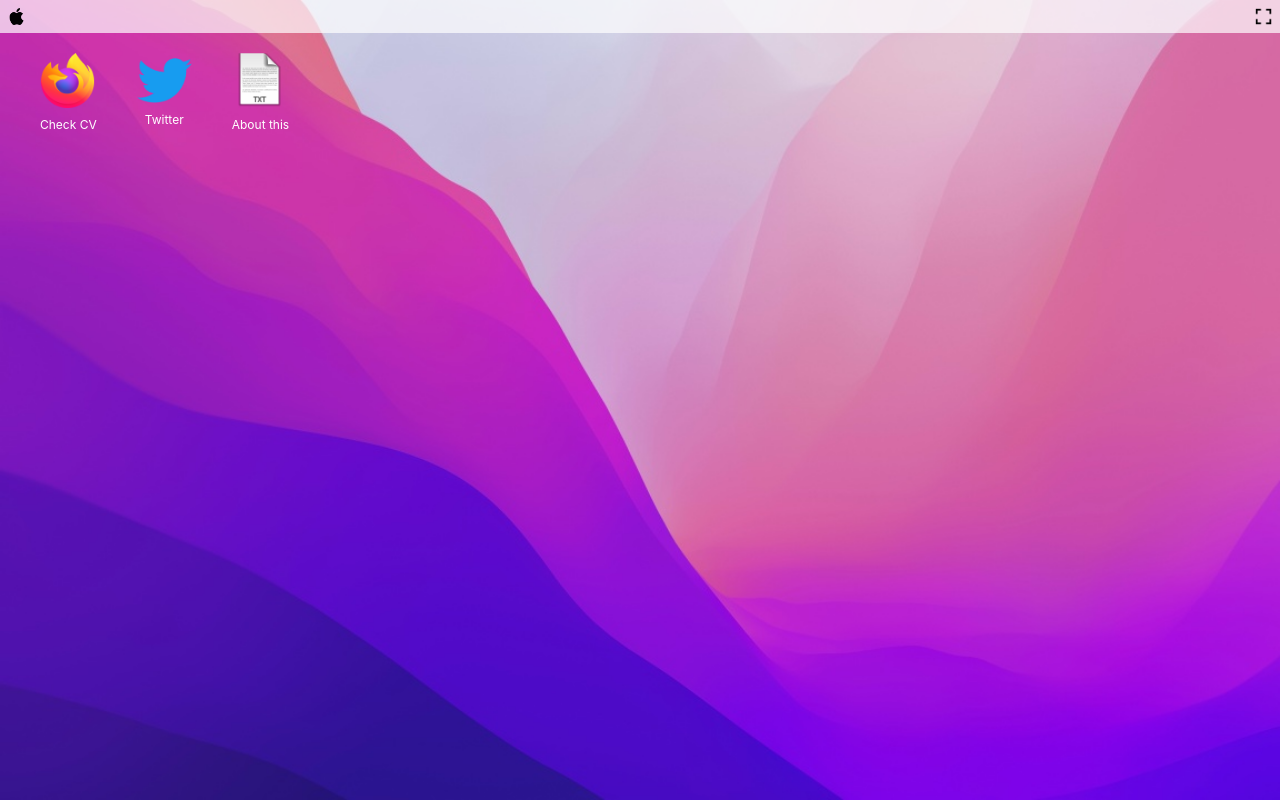
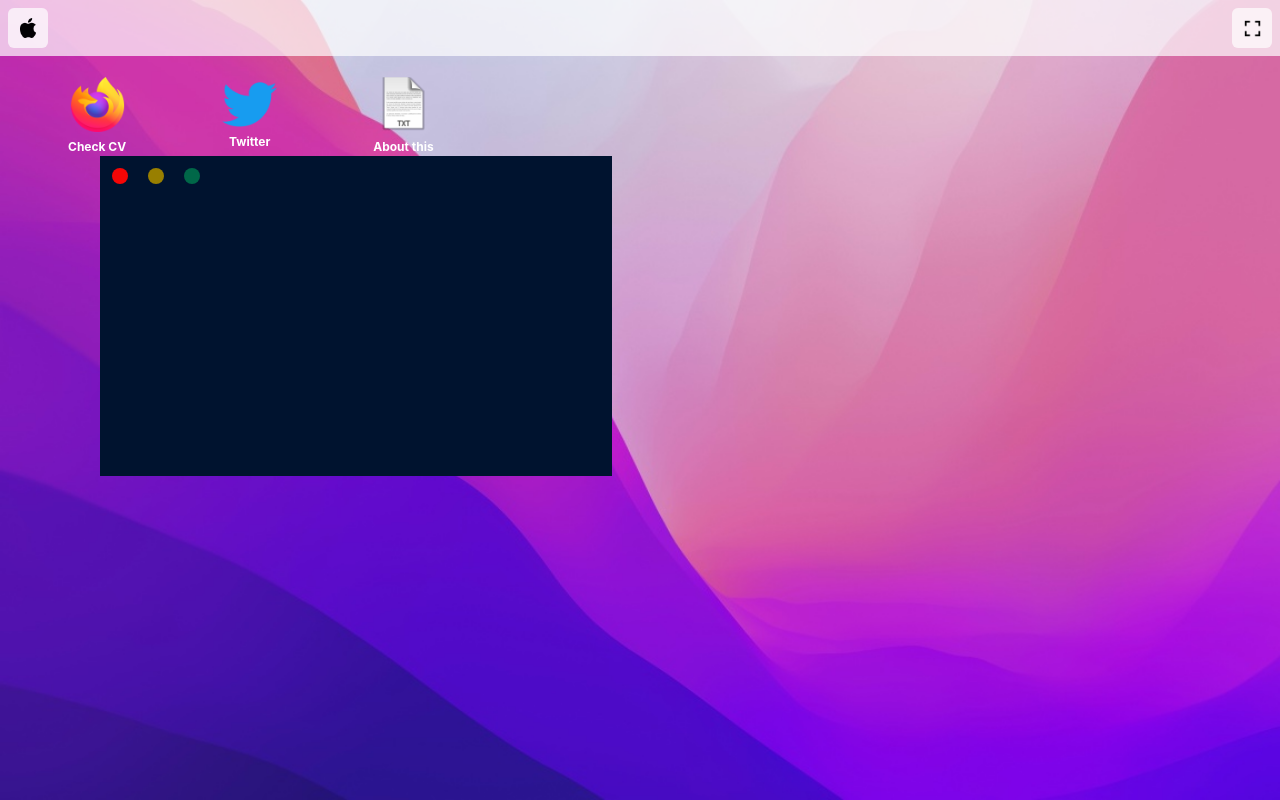
Before and after one commit to thedraxx/MacOs-Profile, a Next.js app: page / in a window 1280 px wide. Built offline with nearby package versions, Linux system fonts and the light colour scheme.

Commit message:
create folder mac

```diff
--- a/src/app/layout.tsx
+++ b/src/app/layout.tsx
@@ -3,6 +3,9 @@
 import TopBar from '@/components/TopBar/TopBar'
 import './globals.css'
 import { ChakraProvider, Box } from '@chakra-ui/react';
+import ShowFolder from '@/components/ShowFolder/ShowFolder';
+import { GlobalThemeChakra } from '../theme/Theme';
+
 
 export const metadata = {
   title: 'Create Next App',
@@ -16,7 +19,10 @@ export default function RootLayout({
 }) {
   return (
     <html lang="en">
-      <ChakraProvider>
+      <ChakraProvider
+        theme={GlobalThemeChakra}
+      >
+
         <Box
           bg="gray.200"
           h="100vh"
@@ -24,6 +30,7 @@ export default function RootLayout({
           backgroundSize="cover"
         >
           <TopBar />
+          <ShowFolder />
           {children}
         </Box>
       </ChakraProvider>
--- a/src/app/page.tsx
+++ b/src/app/page.tsx
@@ -1,7 +1,9 @@
 'use client'
 import React from 'react';
-import { ChakraProvider, Box, Text } from '@chakra-ui/react';
+import { ChakraProvider, Box, Text, Button } from '@chakra-ui/react';
 import Image from 'next/image';
+import TopBar from '@/components/TopBar/TopBar';
+import ShowFolder from '@/components/ShowFolder/ShowFolder';
 
 export default function Home() {
   return (
@@ -20,13 +22,31 @@ export default function Home() {
     >
 
 
+
       <Box
-        marginLeft={5}
-        marginRight={5}
+        marginLeft={2}
+        marginRight={2}
         justifyContent={"center"}
         alignItems={"center"}
         height={"auto"}
         width={"auto"}
+      >
+        <Button
+          bg="rgba(255, 255, 255, 0)"
+          padding={10}
+          color="white"
+          display={"flex"}
+          justifyContent={"center"}
+          alignItems={"center"}
+          flexDirection={"column"}
+          _hover={{
+            background: "rgba(255, 255, 255, 0.699)",
+            color: "black",
+            borderRadius: "10px"
+          }}
+          onClick={(e) => {
+            window.open("https://www.linkedin.com/in/eduardo-oliveira-4b1b3b1b4/", "_blank")
+          }}
         >
           <Image
             src="/firefox.png"
@@ -44,17 +64,37 @@ export default function Home() {
           >
             Check CV
           </Text>
+
+        </Button>
+
       </Box>
 
 
       <Box
-        marginLeft={5}
-        marginRight={5}
+        marginLeft={2}
+        marginRight={2}
         justifyContent={"center"}
         alignItems={"center"}
         height={"auto"}
         width={"auto"}
 
+      >
+        <Button
+          bg="rgba(255, 255, 255, 0)"
+          padding={10}
+          color="white"
+          display={"flex"}
+          justifyContent={"center"}
+          alignItems={"center"}
+          flexDirection={"column"}
+          _hover={{
+            background: "rgba(255, 255, 255, 0.699)",
+            color: "black",
+            borderRadius: "10px"
+          }}
+          onClick={(e) => {
+            window.open("https://www.linkedin.com/in/eduardo-oliveira-4b1b3b1b4/", "_blank")
+          }}
         >
           <Image
             src="/twitter.png"
@@ -72,17 +112,37 @@ export default function Home() {
           >
             Twitter
           </Text>
+
+        </Button>
+
       </Box>
 
 
       <Box
-        marginLeft={5}
-        marginRight={5}
+        marginLeft={2}
+        marginRight={2}
         justifyContent={"center"}
         alignItems={"center"}
         height={"auto"}
         width={"auto"}
 
+      >
+        <Button
+          bg="rgba(255, 255, 255, 0)"
+          padding={10}
+          color="white"
+          display={"flex"}
+          justifyContent={"center"}
+          alignItems={"center"}
+          flexDirection={"column"}
+          _hover={{
+            background: "rgba(255, 255, 255, 0.699)",
+            color: "black",
+            borderRadius: "10px"
+          }}
+          onClick={(e) => {
+            window.open("https://www.linkedin.com/in/eduardo-oliveira-4b1b3b1b4/", "_blank")
+          }}
         >
           <Image
             src="/icontxt.png"
@@ -100,7 +160,9 @@ export default function Home() {
           >
             About this
           </Text>
+        </Button>
+
       </Box>
-    </Box>
+    </Box >
   )
 }
--- /dev/null
+++ b/src/components/ShowFolder/ShowFolder.tsx
@@ -0,0 +1,115 @@
+import { Box, Button, Stack } from '@chakra-ui/react';
+import React from 'react'
+
+const ShowFolder = () => {
+    return (
+        <Box
+            bg="rgb(0, 19, 47)"
+            color="white"
+            zIndex="100"
+            display="flex"
+            justifyContent="center"
+            position={"absolute"}
+            marginTop={100}
+            marginLeft={100}
+            width={"40%"}
+            height={"40%"}
+        >
+
+
+            <Box
+                display="flex"
+                position={"absolute"}
+                flexDirection={"row"}
+                top={0}
+                left={0}
+                zIndex="100"
+                justifyContent="center"
+                alignItems="center"
+
+            >
+                <Stack
+                    direction="row"
+                    spacing={1}
+                    align="center"
+                    justify="center"
+                    marginTop={1}
+                    marginLeft={1}
+                >
+
+                    <p
+                        className="chackraText card "
+                        style={{
+                            color: "white",
+                            fontSize: "1.5rem",
+                            fontWeight: "bold",
+                            marginTop: "0.5rem",
+                            marginLeft: "0.5rem",
+                            marginRight: "0.5rem",
+                            backgroundColor: "rgb(245, 6, 6)",
+                            borderRadius: "50%",
+                            width: "1rem",
+                            height: "1rem",
+                        }}
+
+                    >
+                        {""}
+                    </p>
+
+
+
+                    <p
+                        className="chackraText card "
+                        style={{
+                            color: "white",
+                            fontSize: "1.5rem",
+                            fontWeight: "bold",
+                            marginTop: "0.5rem",
+                            marginLeft: "0.5rem",
+                            marginRight: "0.5rem",
+                            backgroundColor: "rgb(152, 127, 0)",
+                            borderRadius: "50%",
+                            width: "1rem",
+                            height: "1rem",
+                        }}
+
+                    >
+                        {""}
+                    </p>
+
+
+
+
+                    <p
+                        className="chackraText card "
+                        style={{
+                            color: "white",
+                            fontSize: "1.5rem",
+                            fontWeight: "bold",
+                            marginTop: "0.5rem",
+                            marginLeft: "0.5rem",
+                            marginRight: "0.5rem",
+                            backgroundColor: "rgb(0, 103, 72)",
+                            borderRadius: "50%",
+                            width: "1rem",
+                            height: "1rem",
+                        }}
+
+                    >
+                        {""}
+                    </p>
+
+
+
+                </Stack>
+
+
+
+            </Box>
+
+
+        </Box>
+    )
+}
+
+export default ShowFolder
--- a/src/components/TopBar/TopBar.tsx
+++ b/src/components/TopBar/TopBar.tsx
@@ -1,18 +1,32 @@
-import React from 'react'
-import { Box } from "@chakra-ui/react"
+import React, { useState } from 'react'
+import { Box, Button } from "@chakra-ui/react"
 import Image from 'next/image'
 
 const TopBar = () => {
+  const [isFullscreen, setIsFullscreen] = useState(false);
+
+  const handleFullscreenChange = () => {
+    setIsFullscreen(document.fullscreenElement !== null);
+  };
+
+
+  const toggleFullscreen = () => {
+    if (!isFullscreen) {
+      document.documentElement.requestFullscreen();
+    } else {
+      document.exitFullscreen();
+    }
+  };
+
+  document.addEventListener('fullscreenchange', handleFullscreenChange);
+
   return (
     <>
-
-
       <Box
         bg="rgba(255, 255, 255, 0.699)"
         w="100%"
         p={2}
         color="white"
-
         top="0"
         left="0"
         zIndex="100"
@@ -20,19 +34,52 @@ const TopBar = () => {
         justifyContent="space-between"
       >
 
+        <Button
+          bg="rgba(255, 255, 255, 0.699)"
+          p={2}
+          color="white"
+          top="0"
+          left="0"
+          zIndex="100"
+          display="flex"
+          justifyContent="center"
+          alignItems="center"
+          onClick={(e) => {
+          }}
+
+        >
+
           <Image
             src="/macicon.png"
             alt="Picture of the author"
-          width={17}
-          height={17}
+            width={20}
+            height={20}
           />
 
+        </Button>
+
+
+        <Button
+          bg="rgba(255, 255, 255, 0.699)"
+          p={2}
+          color="white"
+          top="0"
+          left="0"
+          zIndex="100"
+          display="flex"
+          justifyContent="center"
+          alignItems="center"
+          onClick={toggleFullscreen}
+
+        >
           <Image
             src="/fullscreen.png"
             alt="Picture of the author"
             width={17}
             height={17}
           />
+        </Button>
+
       </Box>
 
 
--- /dev/null
+++ b/src/theme/Theme.tsx
@@ -0,0 +1,18 @@
+import { extendTheme } from "@chakra-ui/react";
+
+export const GlobalThemeChakra = extendTheme({
+    components: {
+        Button: {
+            // 1. We can update the base styles
+            baseStyle: {
+                fontWeight: 'bold', // Normally, it is "semibold"
+            },
+            // 2. We can add a new button size or extend existing
+            sizes: {
+
+
+            },
+            // 3. We can add a new visual variant
+        },
+    },
+})
```
Also changed, not shown: src/components/TopBar/style.ts (deleted). Lines whose indentation alone changed are shown as unchanged.
